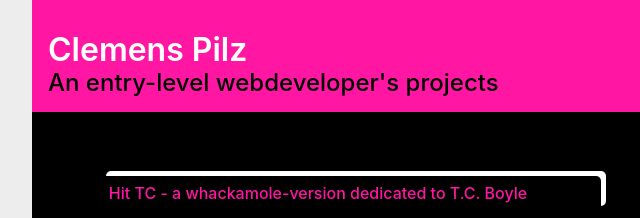
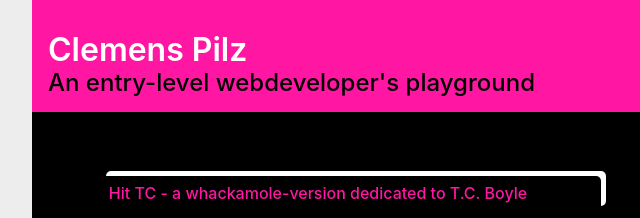
Before and after one commit to ClemensPilz/clemenspilz.github.io, a plain HTML site: page index.html in a window 1280 px wide. Shown: the top 218 px of the page, 224-864 px from the left. Drawn offline with nearby package versions, Linux system fonts and the light colour scheme.

Commit message:
updated html content

```diff
--- a/index.html
+++ b/index.html
@@ -17,7 +17,7 @@
 <div class="pageSection pageSection-main header">
     <div>
         <div class="text text-xl text-white">Clemens Pilz</div>
-        <div class="text text-l text-black">An entry-level webdeveloper's projects</div>
+        <div class="text text-l text-black">An entry-level webdeveloper's playground</div>
     </div>
     <img src="./git.svg" class="gitLogo" alt="">
 </div>
```
